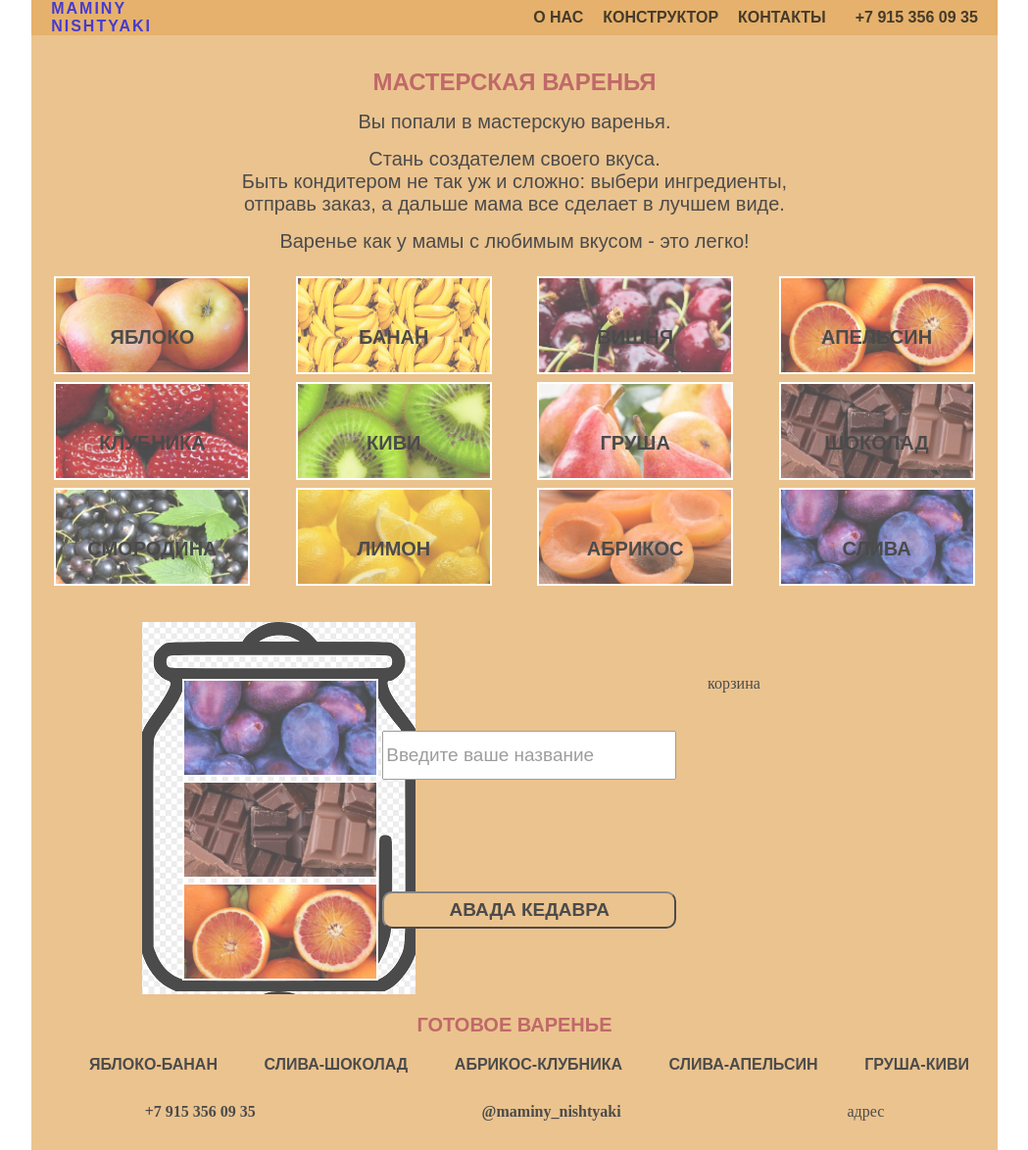
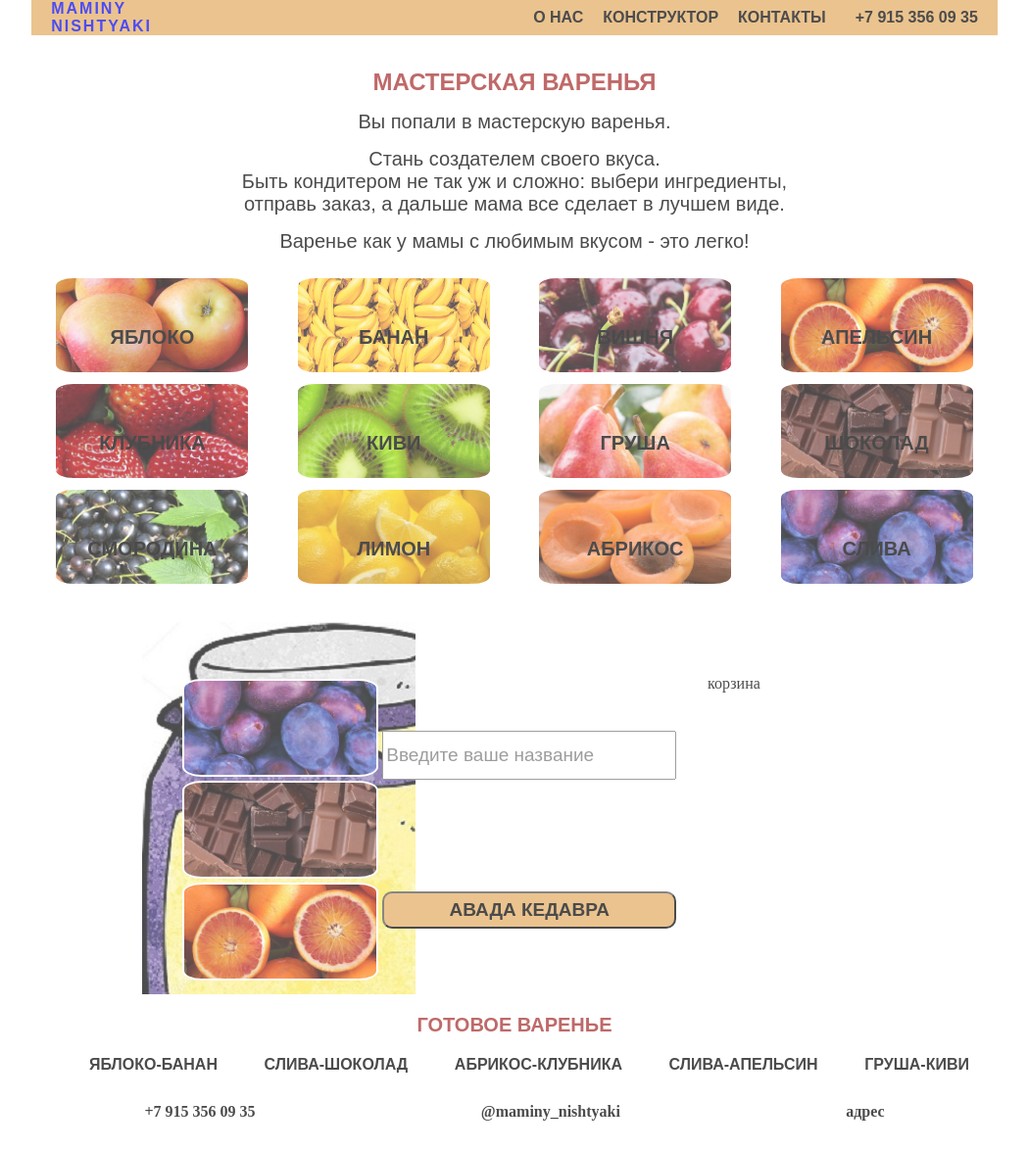
Before and after one commit to irina-sav/jam_constructor, a PHP site: page / in a window 1280 px wide. Shown: the part 30-1204 px from the top of the page at 98% size, without its empty margins (115-1164 px from the left). Run offline with PHP 8.4, Linux system fonts and the light colour scheme.

Commit message:
fon of several section was changed to white and some styles added for blocks

```diff
--- a/css/styles.css
+++ b/css/styles.css
@@ -70,7 +70,7 @@
 .description {
   padding-top: 70px;
   text-align: center;
-  background-color: #e3aa5f;
+  /*background-color: #e3aa5f;*/
   opacity: 0.7;
   width: 77%;
   margin: 0 auto;
@@ -108,7 +108,7 @@
   margin: 0 auto;
   flex-wrap: wrap;
   justify-content: space-around;
-  background-color: #e3aa5f;
+  /*background-color: #e3aa5f;*/
   opacity: 0.7;
 }
 .taste {
@@ -122,6 +122,10 @@
   font-size: 20px;
   text-transform: uppercase;
   font-weight: 600;
+  border-radius: 10%;
+}
+.taste:hover {
+  border: black 2px solid;
 }
 #apple {
   background-image: url(../img/apple.jpg);
@@ -176,7 +180,7 @@
 .constructor_wrapper {
   display: flex;
   flex-direction: row;
-  background-color: #e3aa5f;
+  /*background-color: #e3aa5f;*/
   opacity: 0.7;
   width: 77%;
   margin: 0 auto;
@@ -196,7 +200,7 @@
   left: -37px;
   z-index: -1;
   bottom: -10px;
-  background: url(../img/customer_choice_fon.png);
+  background: url(../img/fff.jpg);
 }
 .jamjar .taste:nth-child(1) {
   background-image: url(../img/plum.jpg);
@@ -251,7 +255,7 @@
   justify-content: space-around;
 }
 .ready__jam {
-  background-color: #e3aa5f;
+  /*background-color: #e3aa5f;*/
   opacity: 0.7;
   width: 77%;
   margin: 0 auto;
@@ -284,7 +288,7 @@
   padding-bottom: 30px;
   display: flex;
   justify-content: space-around;
-  background-color: #e3aa5f;
+  /*background-color: #e3aa5f;*/
   opacity: 0.7;
   width: 77%;
   margin: 0 auto;
@@ -294,3 +298,7 @@
   color: black;
   font-weight: 700;
 }
+.footer__contacts p {
+  color: black;
+  font-weight: 700;
+}
```
